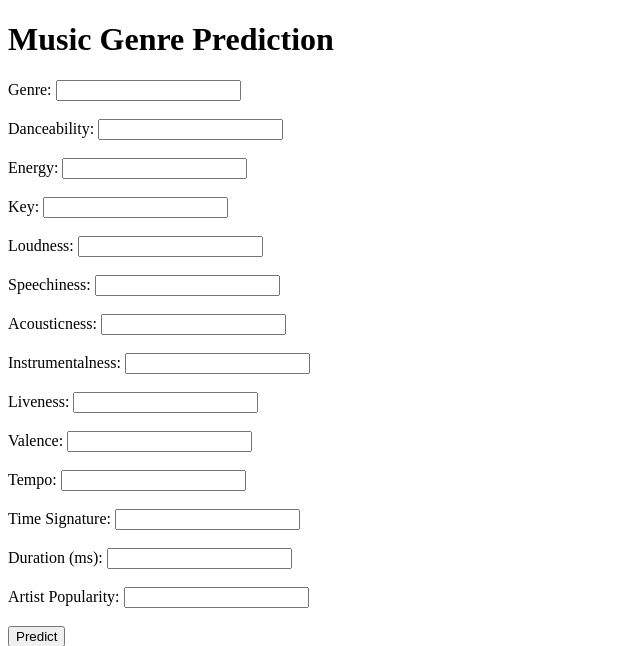
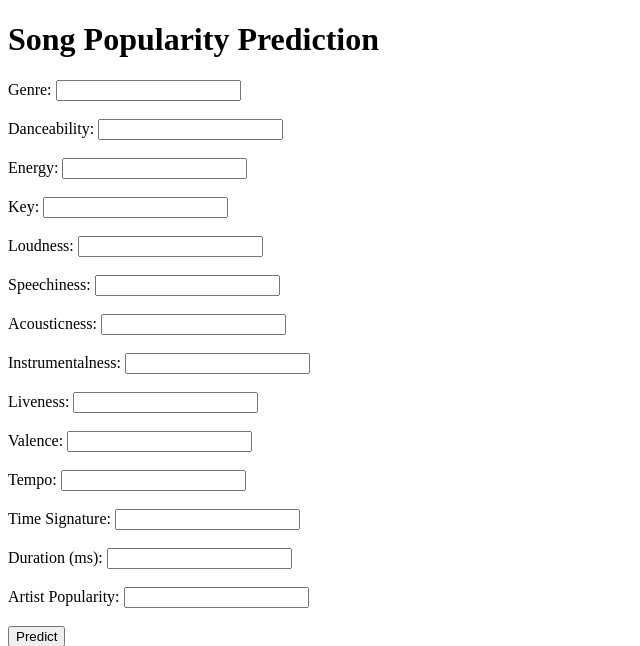
Before and after one commit to luisherranv/Project4, a Flask app: page / in a window 1280 px wide. Shown: the top 646 px of the page, without its empty margins (0-640 px from the left). Run offline with Flask 3, Linux system fonts and the light colour scheme; parts of the project's set-up code (start-up, migrations or seed data) failed here and were passed over.

Commit message:
Update index.html

```diff
--- a/templates/index.html
+++ b/templates/index.html
@@ -6,7 +6,7 @@
     <title>Music Genre Prediction</title>
 </head>
 <body>
-    <h1>Music Genre Prediction</h1>
+    <h1>Song Popularity Prediction</h1>
     <form action="/predict" method="POST">
         <label for="genre">Genre:</label>
         <input type="text" id="genre" name="genre" required><br><br>
```
